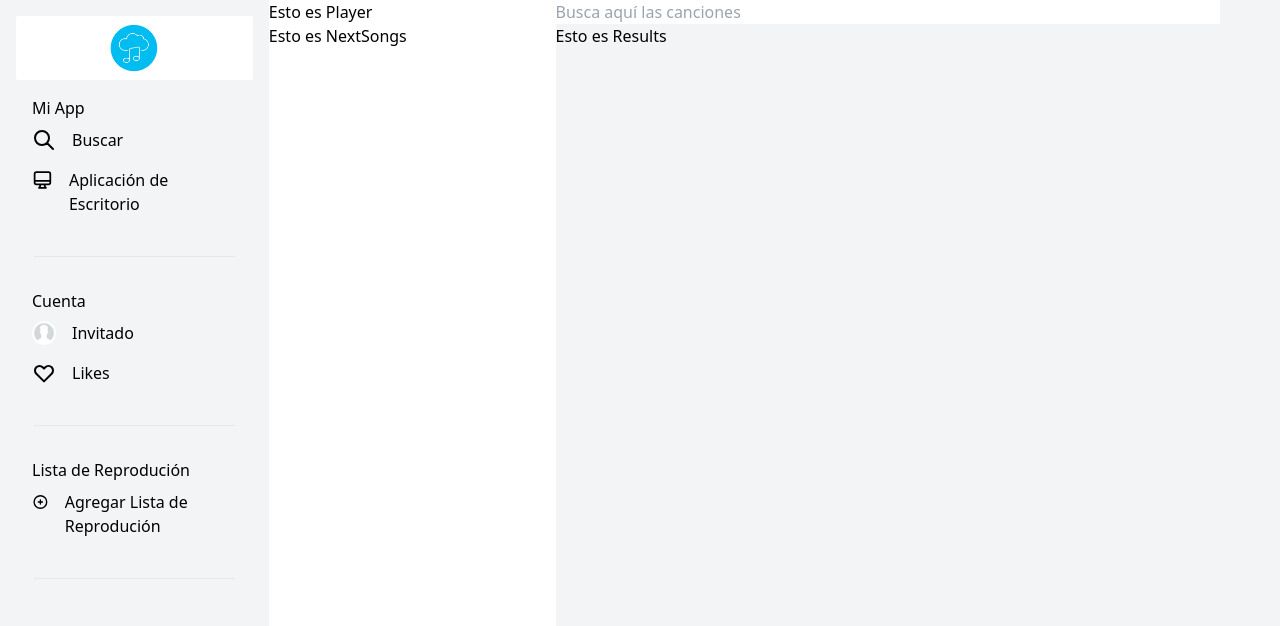
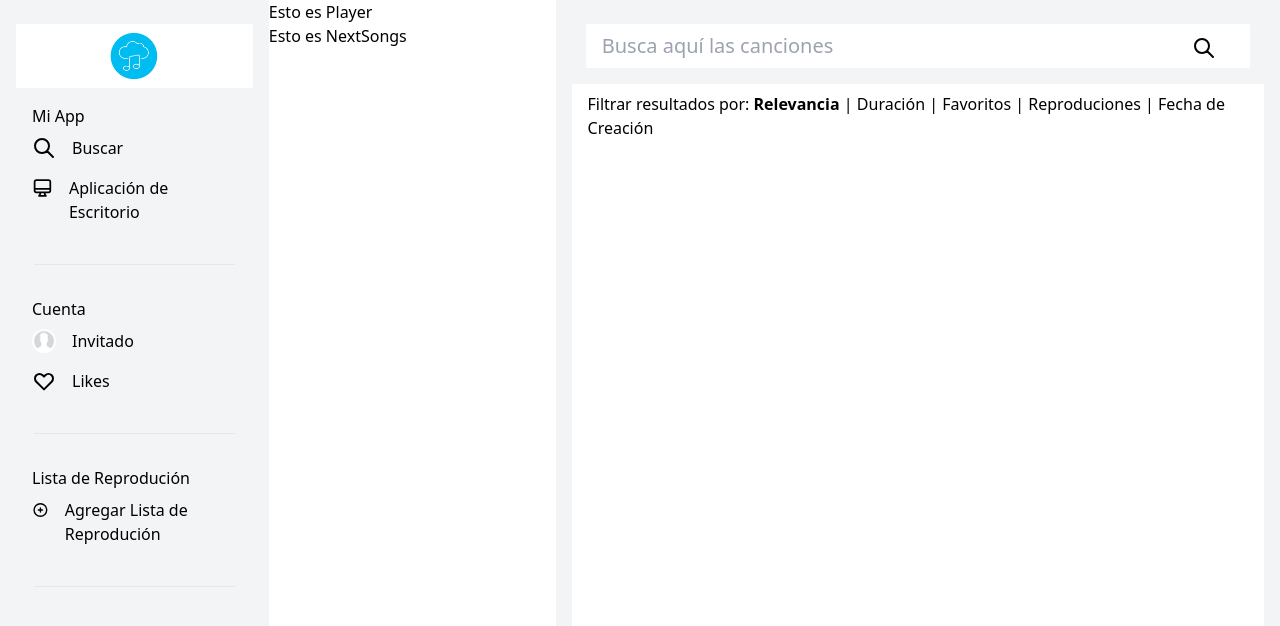
Before and after one commit to Javiuty/mp3-cloud, a React (Create React App) app: page / in a window 1280 px wide. Shown: the top 626 px of the page. Built offline with nearby package versions, Linux system fonts and the light colour scheme.

Commit message:
fetching songs from youtube

```diff
--- a/package.json
+++ b/package.json
@@ -7,6 +7,8 @@
     "@testing-library/jest-dom": "^5.11.4",
     "@testing-library/react": "^11.1.0",
     "@testing-library/user-event": "^12.1.10",
+    "axios": "^0.21.1",
+    "dotenv": "^8.2.0",
     "react": "^17.0.1",
     "react-dom": "^17.0.1",
     "react-scripts": "4.0.3",
--- a/src/App.js
+++ b/src/App.js
@@ -3,8 +3,11 @@ import Player from "./components/Player";
 import NextSongs from "./components/NextSongs";
 import Searchbar from "./components/Searchbar";
 import Results from "./components/Results";
+import { useState } from "react";
 
 const App = () => {
+  const [cancionesYoutube, setCancionesYoutube] = useState([]);
+
   return (
     <main className="grid grid-template-1fr-1fr-2fr">
       <Sidebar />
@@ -13,7 +16,7 @@ const App = () => {
         <NextSongs />
       </section>
       <section className="flex flex-col bg-gray-100">
-        <Searchbar />
+        <Searchbar setCancionesYoutube={setCancionesYoutube} />
         <Results />
       </section>
     </main>
--- a/src/components/Results.jsx
+++ b/src/components/Results.jsx
@@ -1,8 +1,15 @@
 const Results = () => {
   return (
-    <div>
-      <p>Esto es Results</p>
-    </div>
+    <section className="bg-white h-4/5 m-4">
+      <h3 className="pl-4 pt-2">
+        Filtrar resultados por:{" "}
+        <span className="font-bold cursor-pointer ">Relevancia</span> |{" "}
+        <span className="cursor-pointer">Duración</span> |{" "}
+        <span className="cursor-pointer">Favoritos</span> |{" "}
+        <span className="cursor-pointer">Reproduciones</span> |{" "}
+        <span className="cursor-pointer">Fecha de Creación</span>{" "}
+      </h3>
+    </section>
   );
 };
 
--- a/src/components/Searchbar.jsx
+++ b/src/components/Searchbar.jsx
@@ -1,11 +1,45 @@
-const SearchBar = () => {
+import { useEffect, useState } from "react";
+import axios from "axios";
+
+const SearchBar = ({ setCancionesYoutube }) => {
+  const [cancion, setCancion] = useState("");
+
+  const fetchingSongs = async () => {
+    const url = `https://youtube.googleapis.com/youtube/v3/search?part=snippet&q=${cancion}&maxResults=50&key=${process.env.REACT_APP_YOUTUBE_KEY}`;
+
+    const resultado = await axios.get(url);
+
+    setCancionesYoutube(resultado.data.items);
+  };
+
+  useEffect(() => {
+    if (cancion) return fetchingSongs();
+    // eslint-disable-next-line react-hooks/exhaustive-deps
+  }, [cancion]);
+
   return (
     <section>
       <input
-        className="w-11/12"
+        autoFocus
+        className="w-11/12 block mt-6 mx-auto py-2 px-4 rounded-sm outline-none text-xl text-gray-700 relative"
         type="text"
         placeholder="Busca aquí las canciones"
+        onChange={(e) => setCancion(e.target.value)}
       />
+      <svg
+        className="w-6 h-6 absolute top-9 right-16"
+        fill="none"
+        stroke="currentColor"
+        viewBox="0 0 24 24"
+        xmlns="http://www.w3.org/2000/svg"
+      >
+        <path
+          strokeLinecap="round"
+          strokeLinejoin="round"
+          strokeWidth="2"
+          d="M21 21l-6-6m2-5a7 7 0 11-14 0 7 7 0 0114 0z"
+        ></path>
+      </svg>
     </section>
   );
 };
--- a/src/components/Sidebar.jsx
+++ b/src/components/Sidebar.jsx
@@ -4,7 +4,7 @@ import FotoProfile from "../assets/foto-profile.jpg";
 const Sidebar = () => {
   return (
     <section className="bg-gray-100 h-screen">
-      <div className="flex justify-center items-center bg-white m-4 rounded-sm">
+      <div className="flex justify-center items-center bg-white m-4 mt-6 rounded-sm">
         <img className="py-2 w-12" src={Logo} alt="Logo" />
       </div>
       <article>
@@ -25,7 +25,7 @@ const Sidebar = () => {
                 d="M21 21l-6-6m2-5a7 7 0 11-14 0 7 7 0 0114 0z"
               ></path>
             </svg>
-            <h3 className="px-4">Buscar</h3>
+            <h3 className="px-4 cursor-pointer">Buscar</h3>
           </div>
           <div className="flex px-8 py-2">
             <svg
@@ -42,7 +42,7 @@ const Sidebar = () => {
                 d="M9.75 17L9 20l-1 1h8l-1-1-.75-3M3 13h18M5 17h14a2 2 0 002-2V5a2 2 0 00-2-2H5a2 2 0 00-2 2v10a2 2 0 002 2z"
               ></path>
             </svg>
-            <h3 className="px-4">Aplicación de Escritorio</h3>
+            <h3 className="px-4 cursor-pointer">Aplicación de Escritorio</h3>
           </div>
         </div>
         <hr className="w-9/12 m-auto my-8" />
@@ -57,7 +57,7 @@ const Sidebar = () => {
             alt="Foto perfil pequeña"
             className="rounded-full w-6"
           />
-          <h3 className="flex items-center px-4">Invitado</h3>
+          <h3 className="flex items-center px-4 cursor-pointer">Invitado</h3>
         </div>
         <div className="flex px-8 py-2">
           <svg
@@ -74,12 +74,12 @@ const Sidebar = () => {
               d="M4.318 6.318a4.5 4.5 0 000 6.364L12 20.364l7.682-7.682a4.5 4.5 0 00-6.364-6.364L12 7.636l-1.318-1.318a4.5 4.5 0 00-6.364 0z"
             ></path>
           </svg>
-          <h3 className="px-4">Likes</h3>
+          <h3 className="px-4 cursor-pointer">Likes</h3>
         </div>
         <hr className="w-9/12 m-auto my-8" />
       </article>
       <article>
-        <h2 className="px-8">Lista de Reprodución</h2>
+        <h2 className="px-8 ">Lista de Reprodución</h2>
         <div className="flex px-8 py-2">
           <svg
             className="w-6 h-6"
@@ -95,7 +95,7 @@ const Sidebar = () => {
               d="M12 9v3m0 0v3m0-3h3m-3 0H9m12 0a9 9 0 11-18 0 9 9 0 0118 0z"
             ></path>
           </svg>
-          <h3 className="px-4">Agregar Lista de Reprodución</h3>
+          <h3 className="px-4 cursor-pointer">Agregar Lista de Reprodución</h3>
         </div>
         <hr className="w-9/12 m-auto my-8" />
       </article>
```
Also changed, not shown: 2 other files (tests, documents, lock files or other folders).
